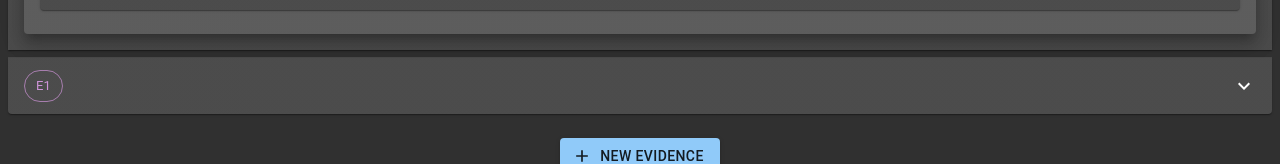
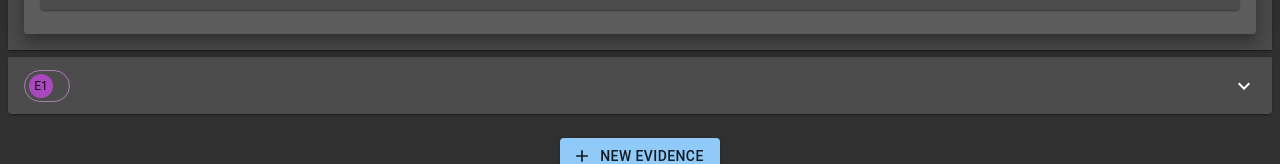
Before and after one commit to quantumsnowball/bayes-domain, a Next.js app: page / in a window 1280 px wide. Both pictures are taken after a click on the button "NEW EVIDENCE". Shown: the part 531-695 px from the top of the page. Built offline with nearby package versions, Linux system fonts and the light colour scheme.

Commit message:
layout: collapsed show avatar

```diff
--- a/components/Pages/Home/EvidenceCard/index.tsx
+++ b/components/Pages/Home/EvidenceCard/index.tsx
@@ -2,6 +2,7 @@ import {
   Accordion,
   AccordionDetails,
   AccordionSummary,
+  Avatar,
   Box,
   Button,
   Card, CardActions, CardContent, Chip, Typography,
@@ -41,16 +42,19 @@ function EvidenceCard({ index }: EvidenceCardProps) {
       <AccordionSummary
         expandIcon={<ExpandMoreIcon />}
       >
-        <Chip
-          label={`${expanded ? "Evidence " : "E"}${index + 1}`}
-          variant='outlined'
-          color='secondary'
-        />
-        {(!expanded && title.length > 0) ?
+        {(expanded) ?
           <Chip
+            label={`${expanded ? "Evidence " : "E"}${index + 1}`}
+            variant='outlined'
+            color='secondary'
+          />
+          :
+          <Chip
+            avatar={<Avatar>E{index + 1}</Avatar>}
             label={title}
-            variant='filled'
-          /> : null
+            variant='outlined'
+            color='secondary'
+          />
         }
       </AccordionSummary>
       <AccordionDetails>
--- a/components/Pages/Home/HypothesisCard/index.tsx
+++ b/components/Pages/Home/HypothesisCard/index.tsx
@@ -1,4 +1,4 @@
-import { Accordion, AccordionDetails, AccordionSummary, Card, CardContent, Chip, Paper, } from "@mui/material"
+import { Accordion, AccordionDetails, AccordionSummary, Avatar, Card, CardContent, Chip, Paper, } from "@mui/material"
 import { useSelector } from "react-redux"
 import { RootState } from '../../../../redux/store'
 import { useEffect, useState } from "react"
@@ -41,16 +41,19 @@ function HypothesisCard() {
         <AccordionSummary
           expandIcon={<ExpandMoreIcon />}
         >
-          <Chip
-            label={`${expanded ? "Hypothesis" : "H"}`}
-            variant='outlined'
-            color='primary'
-          />
-          {!expanded && title.length>0 ?
+          {expanded ?
             <Chip
+              label={`${expanded ? "Hypothesis" : "H"}`}
+              variant='outlined'
+              color='primary'
+            />
+            :
+            <Chip
+              avatar={<Avatar>H</Avatar>}
               label={title}
-              variant='filled'
-            />: null
+              variant='outlined'
+              color='primary'
+            />
           }
         </AccordionSummary>
         <AccordionDetails>
```
